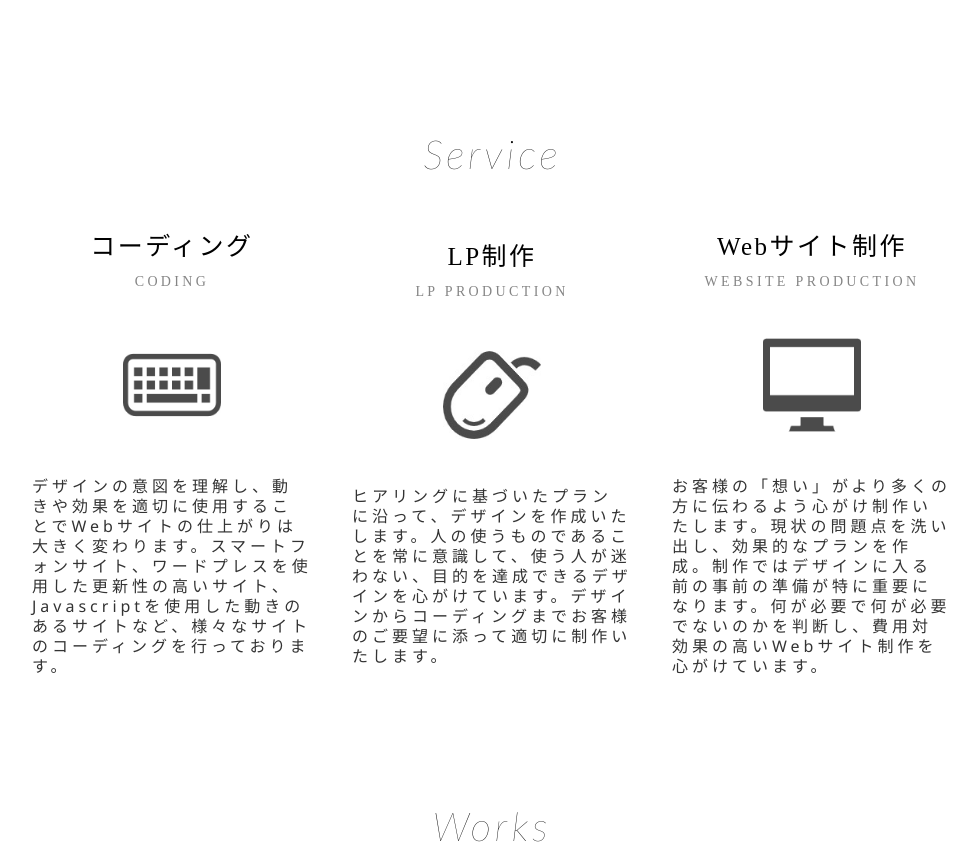
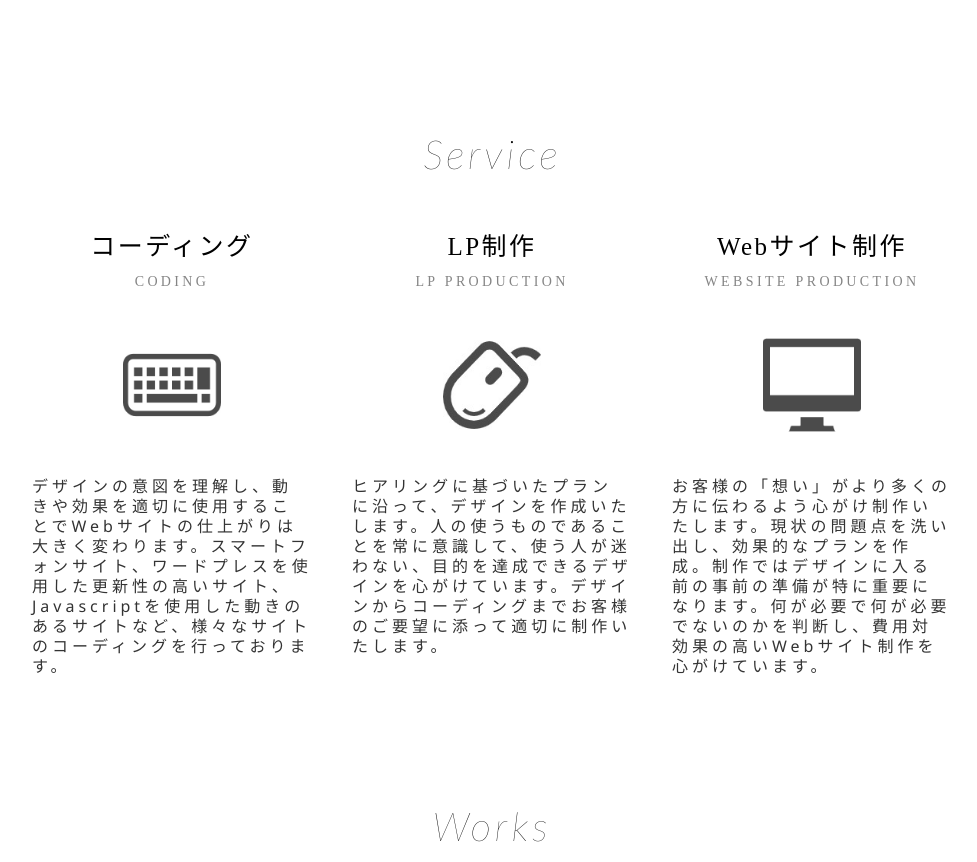
Before and after one commit to koh-suzuki/portfolio_4, a PHP site: page /html/index.html in a window 1280 px wide. Shown: the part 1166-2028 px from the top of the page, without its empty margins (148-1125 px from the left). Run offline with PHP 8.4, Linux system fonts and the light colour scheme.

Commit message:
flexbox_start 編集

```diff
--- a/css/style.css
+++ b/css/style.css
@@ -447,10 +447,10 @@ ul {
   letter-spacing: 0.5em;
 }
 
-.flexbox__row {
+.flexbox__start {
   display: flex;
   flex-wrap: wrap;
-  align-items: center;
+  align-items: flex-start;
   justify-content: space-between;
 }
 
--- a/html/index.html
+++ b/html/index.html
@@ -84,7 +84,7 @@
     <section class="l-section__wrapper" id="service">
       <h2 class="section__title">Service</h2>
       <section class="l-sectiom__inner ">
-        <section class="service__wrapper flexbox__row">
+        <section class="service__wrapper flexbox__start">
           <section class="service__item ">
             <h3 class="service__title">コーディング</h3>
             <p class="service__sub__title">CODING</p>
--- a/sass/Foundation/_base.scss
+++ b/sass/Foundation/_base.scss
@@ -71,9 +71,9 @@ ul {
 .section__text {
   @include f_around(1.6, 3.2, 300, 500);
 }
-.flexbox__row {
+.flexbox__start {
   display: flex;
   flex-wrap: wrap;
-  align-items: center;
+  align-items: flex-start;
   justify-content: space-between;
 }
```
Also changed, not shown: 1 other file.
